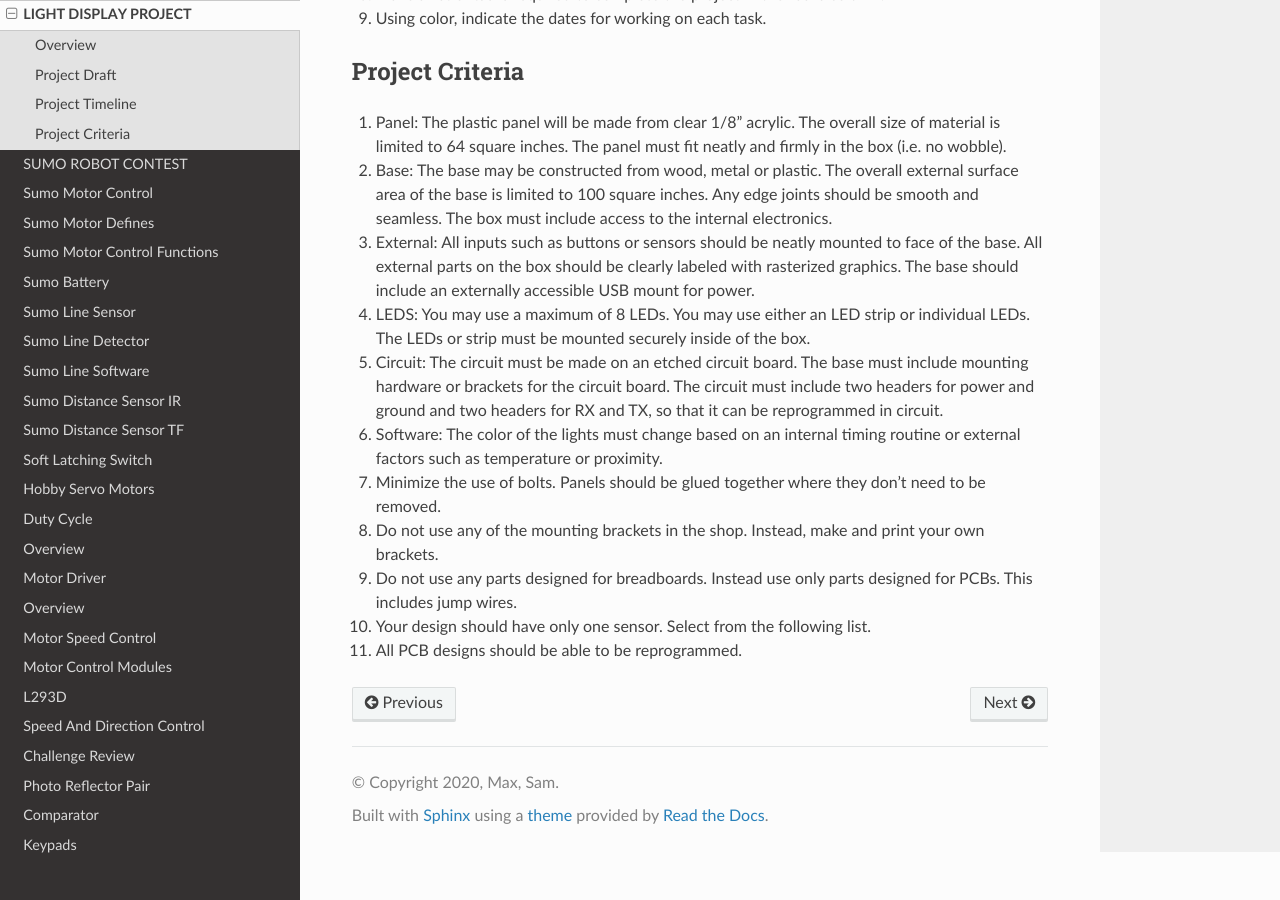
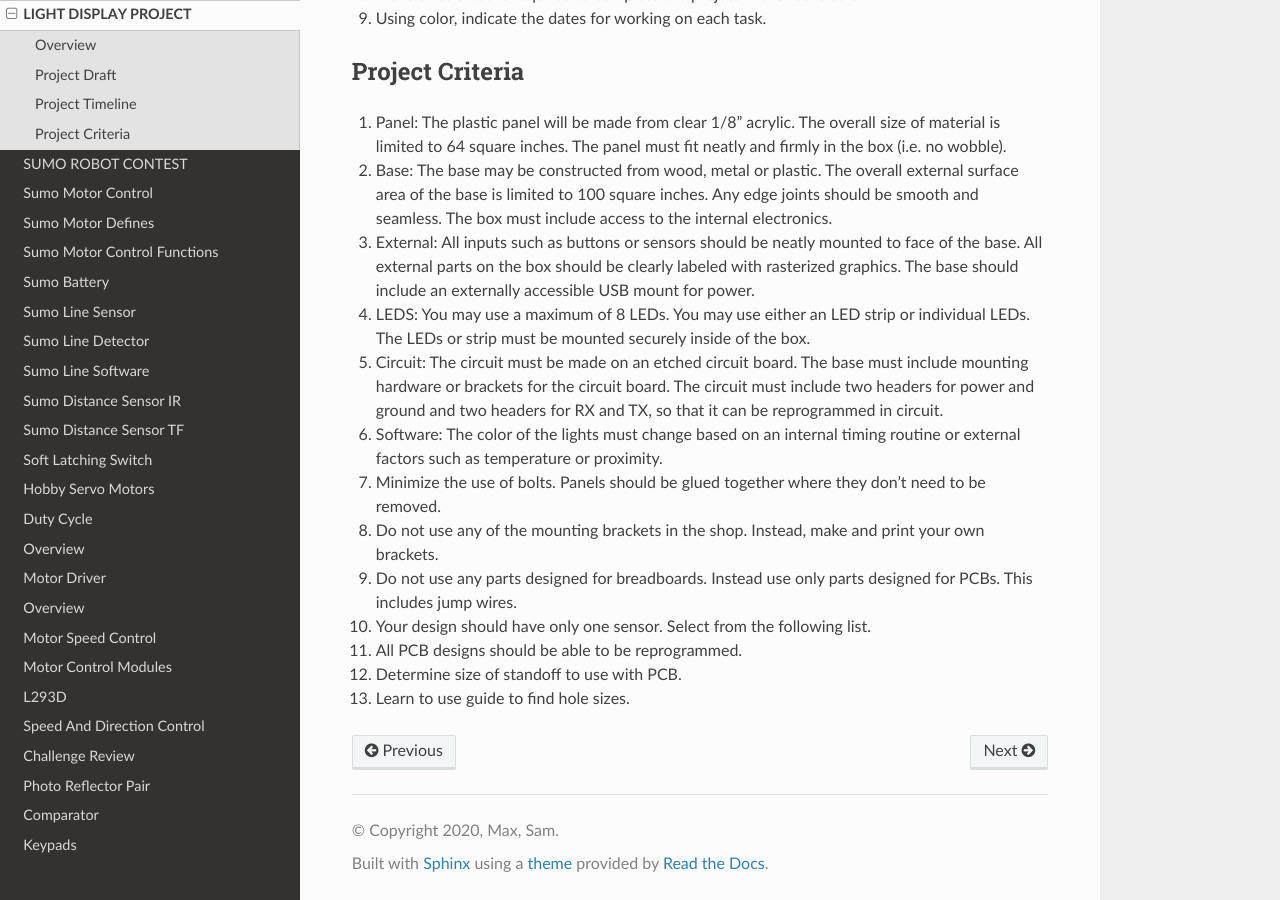
Before and after one commit to maxtkc/mvths-wiki, a Sphinx documentation site: the page built from docs/047a-light-display-project.rst, in a window 1280 px wide and 900 px high, scrolled down 1137 px. Built offline with Sphinx 7.4.7 and the Read the Docs theme 2.0.0, drawn with Linux system fonts in a browser that asks for light colours; pages that are not in the unit, such as notebooks, are missing from menus.

Commit message:
Update 047a-light-display-project.rst

```diff
--- a/docs/047a-light-display-project.rst
+++ b/docs/047a-light-display-project.rst
@@ -57,3 +57,7 @@ Project Criteria
 #. Your design should have only one sensor. Select from the following list.
 
 #. All PCB designs should be able to be reprogrammed.
+
+#. Determine size of standoff to use with PCB.
+
+#. Learn to use guide to find hole sizes.
```
